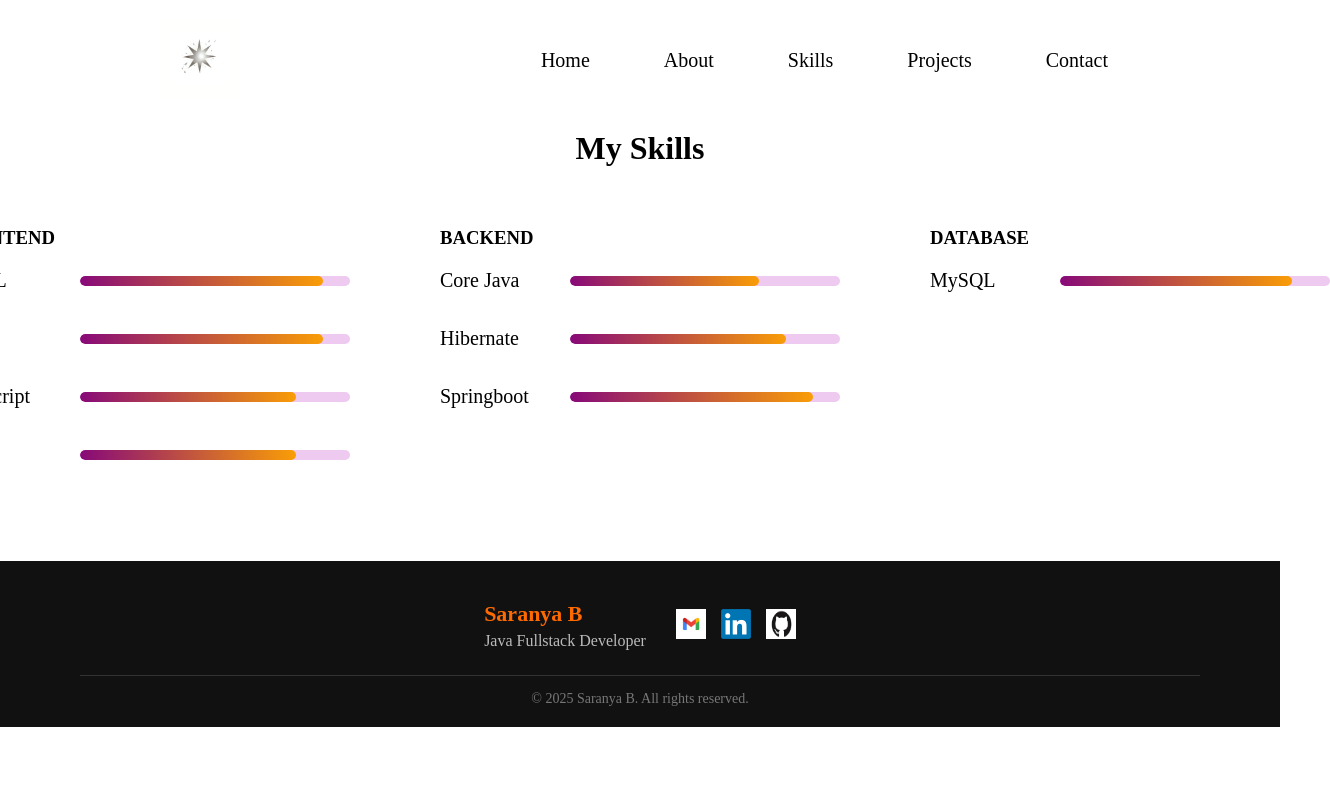
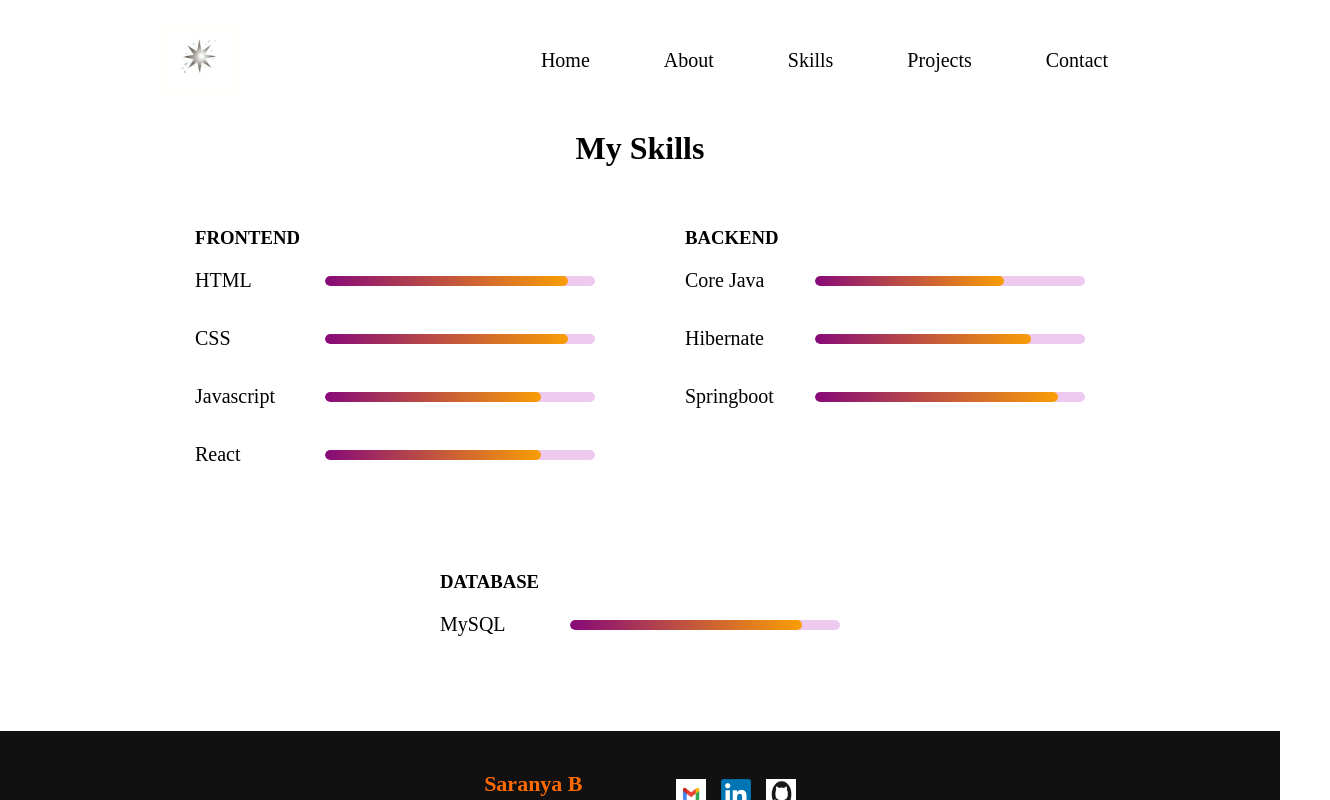
Before and after one commit to Saranyabalaji219/portfolio, a React (Vite) app: page / in a window 1280 px wide. Both pictures are taken after a click on the button "Skills". Shown: the top 800 px of the page, 1330 px wide, since content can reach past the window. Built offline with nearby package versions, Linux system fonts and the light colour scheme.

Commit message:
skills changes

```diff
--- a/src/Component/Skills/Skills.css
+++ b/src/Component/Skills/Skills.css
@@ -13,7 +13,8 @@
     gap: 90px;
     margin-top: 40px;
     padding: 20px;
-    flex-wrap: nowrap;
+    flex-wrap: wrap;
+
 }
 .skills-section {
     flex: 1;
@@ -79,7 +80,6 @@
 
   .frontend, .backend, .Database {
     width: 100%;
-
   }
 
   .about-skill p {
```
